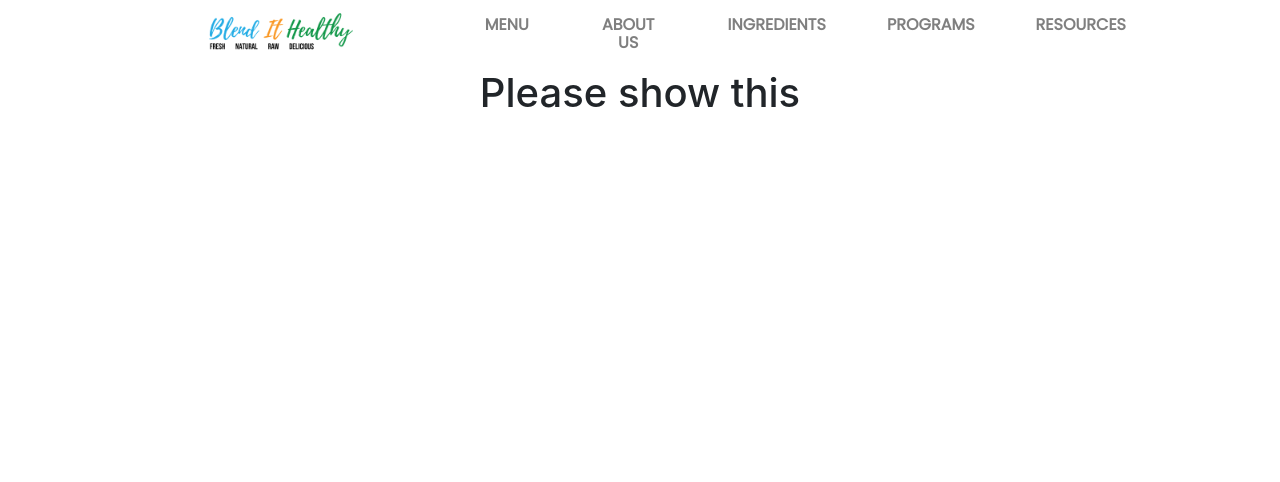
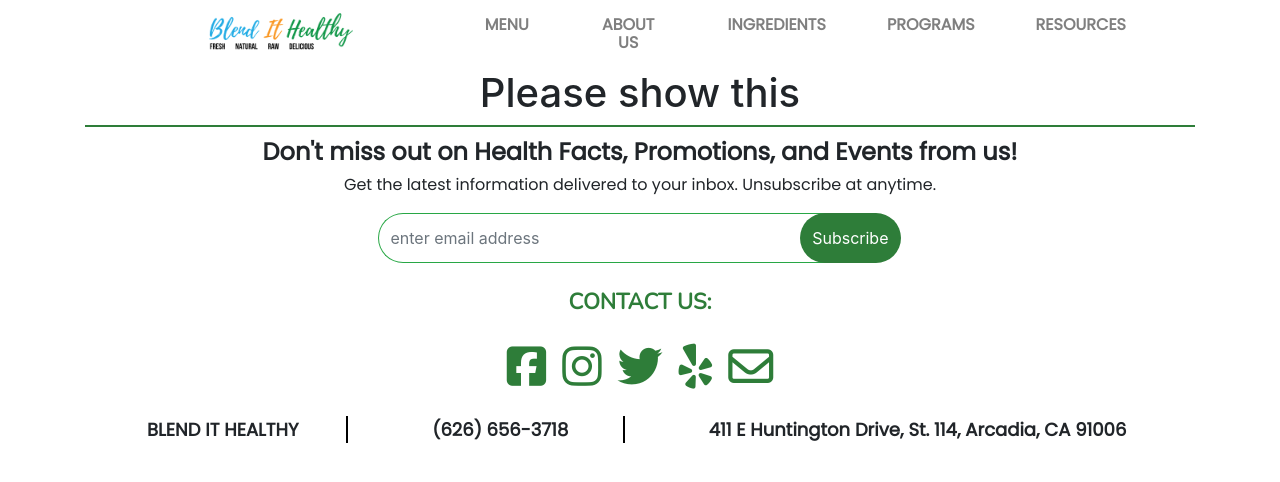
Before and after one commit to clam1987/BlendItHealthy, a React (Create React App) app in the folder client/: page /aboutus in a window 1280 px wide. Shown: the top 482 px of the page. Built offline with nearby package versions, Linux system fonts and the light colour scheme.

Commit message:
Fixed it so that Nav and Footer are showing on each page

```diff
--- a/client/src/App.js
+++ b/client/src/App.js
@@ -1,13 +1,10 @@
 import React from 'react';
 import './App.css';
 import Navbar from "./components/Nav/Nav";
-import Home from "./pages/Home/Home"
-import AboutUs from "./pages/AboutUs/AboutUs"
-import { BrowserRouter as Router, Route, Switch } from "react-router-dom"
-
-
-
-
+import Footer from "./components/Footer/Footer";
+import Home from "./pages/Home/Home";
+import AboutUs from "./pages/AboutUs/AboutUs";
+import { BrowserRouter as Router, Route, Switch } from "react-router-dom";
 
 
 function App() {
@@ -21,6 +18,7 @@
           <Route exact path="/home" component={Home} />
           <Route exact path="/aboutus" component={AboutUs} />
         </Switch>
+        <Footer />
         </div>
       </div>
     </Router>
--- a/client/src/pages/Home/Home.js
+++ b/client/src/pages/Home/Home.js
@@ -28,7 +28,6 @@
           {Gallery}
           </Wrapper>
           {BottomImage}
-          <Footer />
           </>
       )
 }
```
